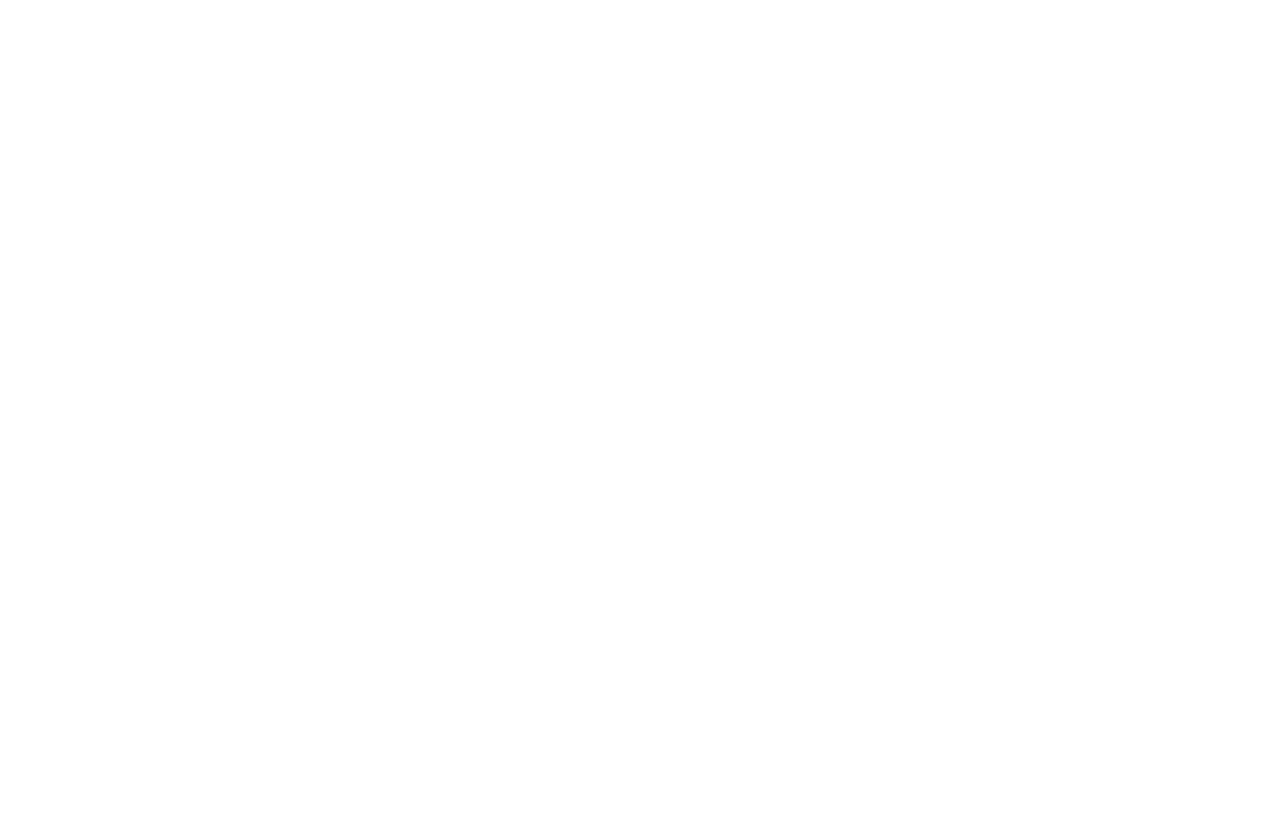
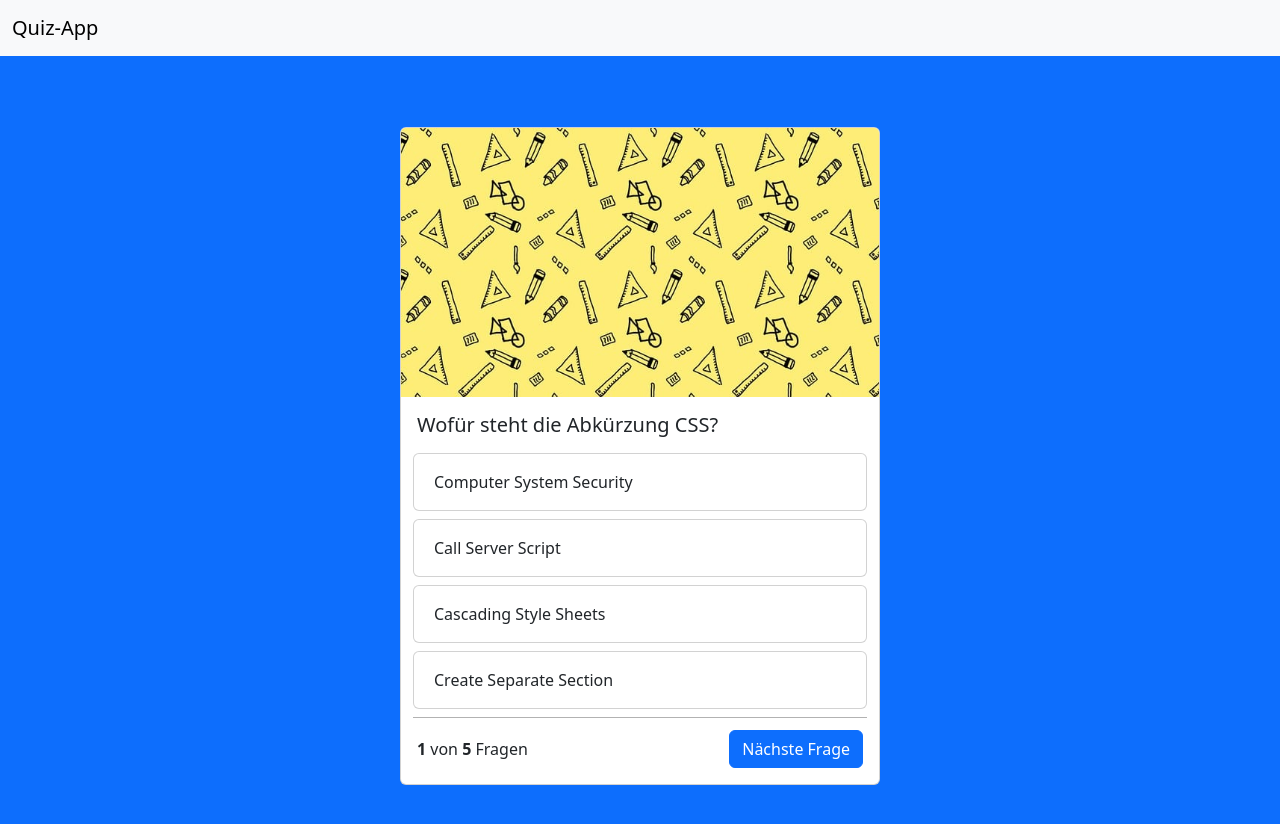
Before and after one commit to LukaszBarszczewski/Quiz-App, a plain HTML site: page index.html in a window 1280 px wide. Before the commit the page ends 800 px from the top, so only its background shows below. Drawn offline with nearby package versions, Linux system fonts and the light colour scheme.

Commit message:
added HTML, added style to the cards, created object 'questions', added rendering and styling functions

```diff
--- a/index.html
+++ b/index.html
@@ -1,13 +1,71 @@
 <!DOCTYPE html>
 <html lang="en">
+
 <head>
-    <meta charset="UTF-8">
-    <meta name="viewport" content="width=device-width, initial-scale=1.0">
-    <title>Document</title>
-    <link rel="stylesheet" href="style.css">
-    <script src="script.js"></script>
+  <meta charset="UTF-8">
+  <meta name="viewport" content="width=device-width, initial-scale=1.0">
+  <title>Document</title>
+  <link rel="stylesheet" href="style.css">
+  <script src="script.js"></script>
+
+  <!-- Bootstrap files -->
+  <link href="https://cdn.jsdelivr.net/npm/bootstrap@5.3.3/dist/css/bootstrap.min.css" rel="stylesheet"
+    integrity="sha384-QWTKZyjpPEjISv5WaRU9OFeRpok6YctnYmDr5pNlyT2bRjXh0JMhjY6hW+ALEwIH" crossorigin="anonymous">
+  <script src="https://cdn.jsdelivr.net/npm/bootstrap@5.3.3/dist/js/bootstrap.bundle.min.js"
+    integrity="sha384-YvpcrYf0tY3lHB60NNkmXc5s9fDVZLESaAA55NDzOxhy9GkcIdslK1eN7N6jIeHz"
+    crossorigin="anonymous"></script>
+
 </head>
-<body>
 
+<body onload="init()">
+  <nav class="navbar navbar-light bg-light">
+    <div class="container-fluid">
+      <a class="navbar-brand" href="#">Quiz-App</a>
+    </div>
+  </nav>
+
+  <div class="img-card">
+    <div class="card" id="">
+      <img src="img/school-supplies.jpg" class="card-img-top">
+      <div class="card-body row g-2">
+        <h5 class="card-title" id="questionText">Frage</h5>
+
+
+        <div class="card answer-card" onclick="answer('answer1')">
+          <div class="card-body" id="answer1">
+            Antwort
+          </div>
+        </div>
+
+
+        <div class="card answer-card" onclick="answer('answer2')">
+          <div class="card-body" id="answer2">
+            Antwort
+          </div>
+        </div>
+
+
+        <div class="card answer-card" onclick="answer('answer3')">
+          <div class="card-body" id="answer3">
+            Antwort
+          </div>
+        </div>
+
+
+        <div class="card answer-card" onclick="answer('answer4')">
+          <div class="card-body" id="answer4">
+            Antwort
+          </div>
+        </div>
+
+
+        <div class="question-footer" id="questionFooter">
+
+        </div>
+
+      </div>
+    </div>
+  </div>
 </body>
+
 </html>
--- a/script.js
+++ b/script.js
@@ -0,0 +1,89 @@
+let questions = [
+    {
+        'question': 'Wofür steht die Abkürzung CSS?',
+        'answer1': 'Computer System Security',
+        'answer2': 'Call Server Script',
+        'answer3': 'Cascading Style Sheets',
+        'answer4': 'Create Separate Section',
+        'right_answer': 3
+    },
+    {
+        'question': 'sialala',
+        'answer1': 'asd',
+        'answer2': 'fgh',
+        'answer3': 'jkl',
+        'answer4': 'yxc',
+        'right_answer': 2
+    },
+    {
+        'question': 'sialala',
+        'answer1': 'asd',
+        'answer2': 'fgh',
+        'answer3': 'jkl',
+        'answer4': 'yxc',
+        'right_answer': 4
+    },
+    {
+        'question': 'sialala',
+        'answer1': 'asd',
+        'answer2': 'fgh',
+        'answer3': 'jkl',
+        'answer4': 'yxc',
+        'right_answer': 4
+    },
+    {
+        'question': 'sialala',
+        'answer1': 'asd',
+        'answer2': 'fgh',
+        'answer3': 'jkl',
+        'answer4': 'yxc',
+        'right_answer': 1
+    }
+];
+
+
+let currentQuestion = 0;
+
+
+function init() {
+    let questionFooter = document.getElementById('questionFooter');
+    questionFooter.innerHTML = generateQuestionFooter();
+    showQuestion();
+}
+
+
+function generateQuestionFooter() {
+    return `
+        <span>
+            <b>1</b> von <b>${questions.length}</b> Fragen
+        </span>
+        <button type="button" class="btn btn-primary">Nächste Frage</button>
+        `;
+}
+
+
+function showQuestion() {
+    let question = questions[currentQuestion];
+    document.getElementById('questionText').innerHTML = `${question['question']}`;
+    document.getElementById('answer1').innerHTML = `${question['answer1']}`;
+    document.getElementById('answer2').innerHTML = `${question['answer2']}`;
+    document.getElementById('answer3').innerHTML = `${question['answer3']}`;
+    document.getElementById('answer4').innerHTML = `${question['answer4']}`;
+}
+
+
+
+function answer(selection) {
+    let question = questions[currentQuestion];
+    // slice(-1) - extract the last char of the string ('answer1'.slice(-1) = '1')
+    let selectedAnswerNumber = selection.slice(-1);
+    // check if the number of the selected answer is the same as the number in 'right_answer'
+    if(selectedAnswerNumber == question['right_answer']) {
+        console.log('richtig');
+        // selection in this case is the id of the card, parentNode means adding the class to the parrent element of the answer
+        document.getElementById(selection).parentNode.classList.add('bg-success'); // bg-success is a bootstrap class
+    } else {
+        console.log('falsch');
+        document.getElementById(selection).parentNode.classList.add('bg-danger');
+    }
+}
--- a/style.css
+++ b/style.css
@@ -0,0 +1,34 @@
+body {
+   margin: 0;
+}
+
+.img-card {
+    background-color: #0d6efd;
+    height: 100vh;
+    display: flex;
+    justify-content: center;
+    align-items: center;
+}
+
+.card {
+    width: 30rem;
+}
+
+.answer-card:hover {
+    cursor: pointer;
+    background-color: rgba(0,0,0,0.05);
+    font-weight: 500;
+}
+
+.question-footer {
+    display: flex;
+    justify-content: space-between;
+    align-items: center;
+    border-top: 1.5px solid rgba(0,0,0,0.3);
+    padding-top: 12px;
+}
+
+.bg-success, .bg-danger {
+    color: white !important;
+    font-weight: 500;
+}
```
Also changed, not shown: img/school-supplies.jpg (added).
